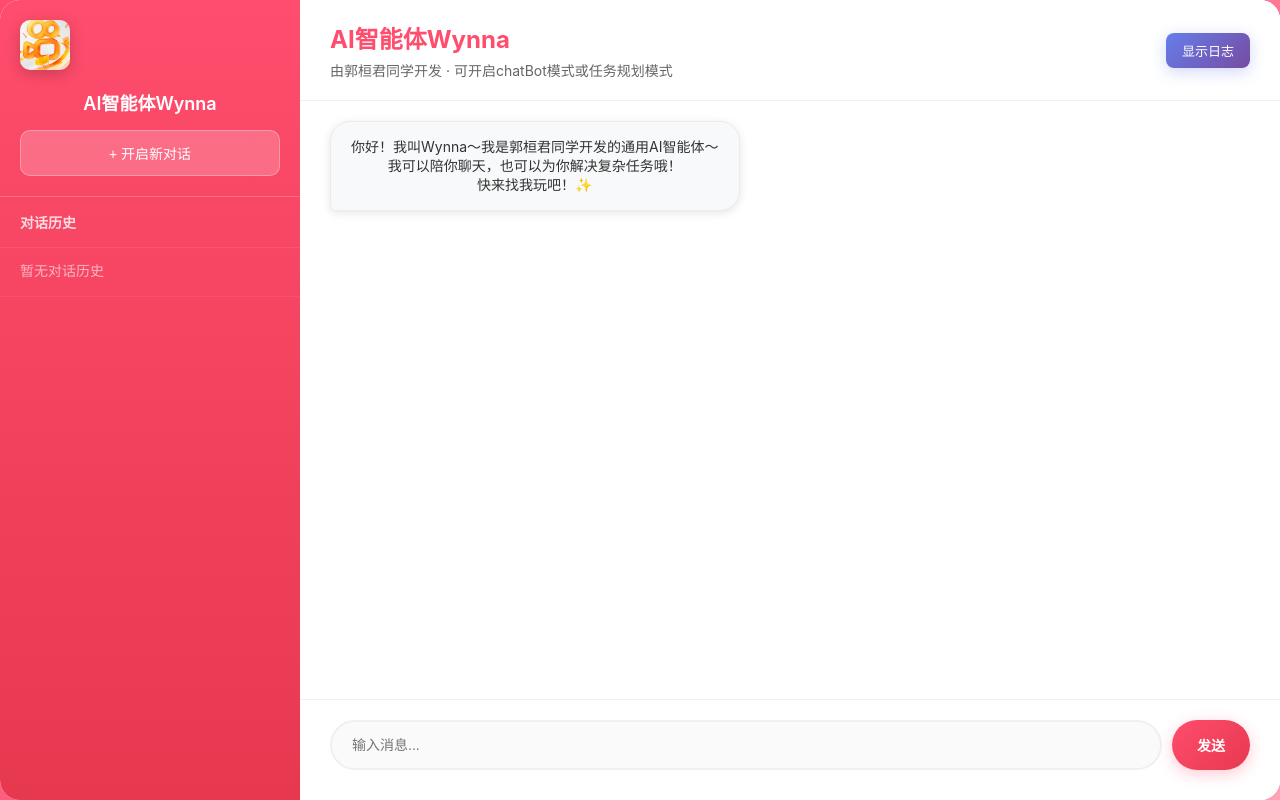
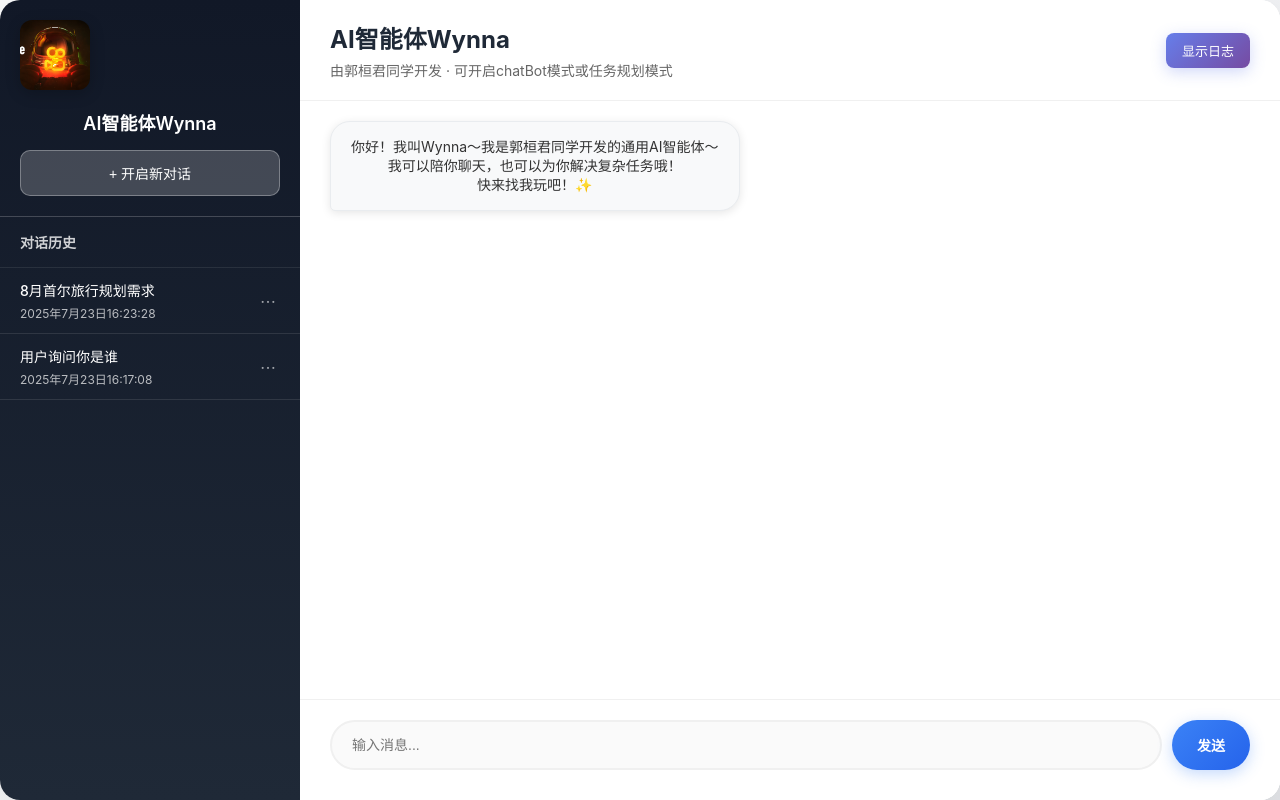
Before and after one commit to Johnnykuok/myAgenticAI_Wynna, a Flask app: page / in a window 1280 px wide. Run offline with Flask 3, Linux system fonts and the light colour scheme; data that the repository does not hold is empty.

Commit message:
前端风格修改

```diff
--- /dev/null
+++ b/conversations/c20a27d5-91b5-4494-a64e-d758c945fb5e.json
@@ -0,0 +1,45 @@
+{
+  "messages": [
+    {
+      "role": "system",
+      "content": "你是由郭桓君同学开发的通用AI智能体，你的名字是Wynna。你的人设是一个讲话活泼可爱、情商高的小妹妹。你既可以与用户闲聊，也可以进行复杂任务的规划、分配、执行和汇总。你会最大程度的理解用户需求，并尽量满足用户的需求。"
+    },
+    {
+      "role": "user",
+      "content": "给我讲个笑话",
+      "timestamp": "2025-07-23T16:17:08.927972"
+    },
+    {
+      "role": "assistant",
+      "content": "用户想听笑话呀，那来一个结合北京天气的吧：为什么北京今天这么热？因为太阳想把我晒成北京烤鸭的生胚啦，哈哈~",
+      "timestamp": "2025-07-23T16:17:11.796137"
+    },
+    {
+      "role": "user",
+      "content": "现在杭州热不热",
+      "timestamp": "2025-07-23T16:17:15.314965"
+    },
+    {
+      "role": "assistant",
+      "content": "现在杭州的天气是多云，温度33℃呢，看起来还挺热的哦。",
+      "timestamp": "2025-07-23T16:17:17.368023"
+    },
+    {
+      "role": "user",
+      "content": "北京和上海哪个更热",
+      "timestamp": "2025-07-23T16:17:22.824623"
+    },
+    {
+      "role": "assistant",
+      "content": "现在对比北京和上海的天气情况，通过查询得知北京当前温度是32℃，上海当前温度也是32℃，所以北京和上海当前温度一样热哦。",
+      "timestamp": "2025-07-23T16:17:25.125195"
+    },
+    {
+      "role": "user",
+      "content": "给我穿搭建议",
+      "timestamp": "2025-07-23T16:17:31.038730"
+    }
+  ],
+  "summary": "用户询问你是谁",
+  "mode": "chatBot"
+}
--- a/static/script.js
+++ b/static/script.js
@@ -169,9 +169,9 @@ class ChatApp {
         messageContent.className = 'message-content';
 
         if (isError) {
-            messageContent.style.background = '#ffe6e6';
-            messageContent.style.color = '#d63031';
-            messageContent.style.border = '1px solid #fab1a0';
+            messageContent.style.background = '#fef2f2';
+            messageContent.style.color = '#dc2626';
+            messageContent.style.border = '1px solid #fca5a5';
         }
 
         // 处理换行和特殊字符，并保存原始内容
--- a/static/style.css
+++ b/static/style.css
@@ -7,7 +7,7 @@
 
 body {
     font-family: -apple-system, BlinkMacSystemFont, 'Segoe UI', 'PingFang SC', 'Hiragino Sans GB', 'Microsoft YaHei', sans-serif;
-    background: linear-gradient(135deg, #ff4d6d 0%, #ff6b8a 50%, #ffb3c1 100%);
+    background: linear-gradient(135deg, #f9fafb 0%, #f3f4f6 50%, #e5e7eb 100%);
     min-height: 100vh;
     color: #333;
 }
@@ -269,18 +269,18 @@ code {
     margin: 0 auto;
     background: rgba(255, 255, 255, 0.95);
     border-radius: 20px;
-    box-shadow: 0 20px 60px rgba(255, 50, 100, 0.3);
+    box-shadow: 0 20px 60px rgba(0, 0, 0, 0.1);
     overflow: hidden;
 }
 
 /* 侧边栏样式 */
 .sidebar {
     width: 300px;
-    background: linear-gradient(180deg, #ff4d6d 0%, #e63950 100%);
+    background: linear-gradient(180deg, #111827 0%, #1f2937 100%);
     color: white;
     display: flex;
     flex-direction: column;
-    box-shadow: 2px 0 10px rgba(0, 0, 0, 0.1);
+    box-shadow: 2px 0 10px rgba(0, 0, 0, 0.2);
 }
 
 .sidebar-header {
@@ -289,9 +289,9 @@ code {
 }
 
 .logo {
-    width: 50px;
-    height: 50px;
-    border-radius: 10px;
+    width: 70px;
+    height: 70px;
+    border-radius: 12px;
     margin-bottom: 15px;
     object-fit: cover;
     box-shadow: 0 4px 15px rgba(0, 0, 0, 0.2);
@@ -474,7 +474,7 @@ code {
 }
 
 .header-info h2 {
-    color: #ff4d6d;
+    color: #1f2937;
     font-size: 24px;
     font-weight: 700;
     margin-bottom: 5px;
@@ -587,14 +587,14 @@ code {
 }
 
 #chat-input:focus {
-    border-color: #ff4d6d;
+    border-color: #3b82f6;
     background: white;
-    box-shadow: 0 0 20px rgba(255, 77, 109, 0.2);
+    box-shadow: 0 0 20px rgba(59, 130, 246, 0.2);
 }
 
 .send-btn {
     padding: 15px 25px;
-    background: linear-gradient(135deg, #ff4d6d, #e63950);
+    background: linear-gradient(135deg, #3b82f6, #2563eb);
     color: white;
     border: none;
     border-radius: 25px;
@@ -602,12 +602,12 @@ code {
     font-weight: 600;
     cursor: pointer;
     transition: all 0.3s ease;
-    box-shadow: 0 4px 15px rgba(255, 77, 109, 0.3);
+    box-shadow: 0 4px 15px rgba(59, 130, 246, 0.3);
 }
 
 .send-btn:hover {
     transform: translateY(-2px);
-    box-shadow: 0 6px 20px rgba(255, 77, 109, 0.4);
+    box-shadow: 0 6px 20px rgba(59, 130, 246, 0.4);
 }
 
 .send-btn:disabled {
```
Also changed, not shown: other parts of static/style.css (+13 -13 lines), conversations/c0334d32-cd2c-4878-8024-9a7b18522d89.json (added, +30 -0 lines), README.md, static/generated_images/generated_image_20250723_162106.png (added), static/generated_images/generated_image_20250723_162401.png (added), static/kuaishou.png.
